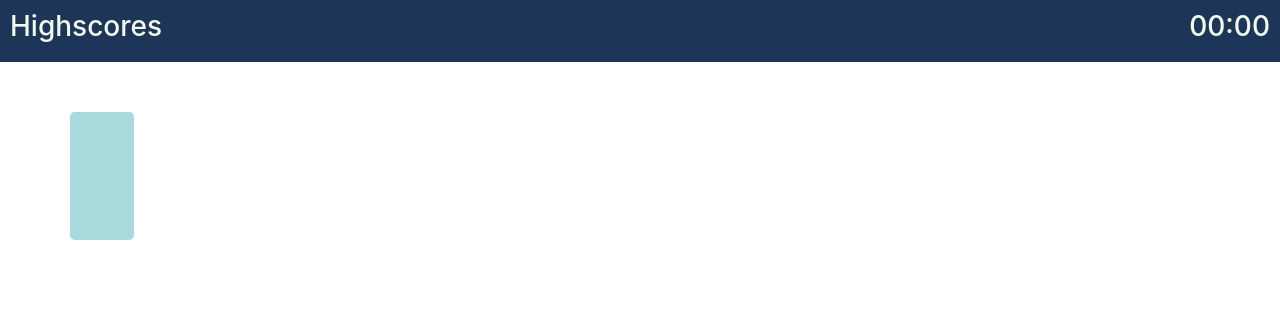
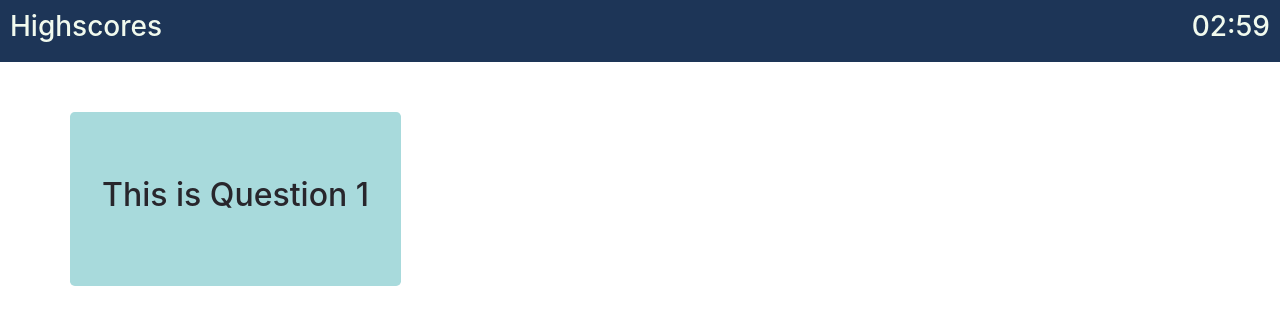
Before and after one commit to chrisfalk88/code_quiz, a plain HTML site: page index.html in a window 1280 px wide. Both pictures are taken after a click on the button "Start Quiz". Drawn offline with nearby package versions, Linux system fonts and the light colour scheme.

Commit message:
added timer functionality. added to click start function. added additional credit for timer code found on stack overflow.

```diff
--- a/index.html
+++ b/index.html
@@ -15,7 +15,7 @@
 
     <header class="d-flex justify-content-between header" >
         <h3 class="highScores">Highscores</h3>
-        <h3 class="timeRemaing">00:00</h3>
+        <h3 class="timeRemaing" id="timer">03:00</h3>
     </header>
     <div class="container">
 
@@ -26,6 +26,9 @@
                 <hr class="my-4 switchText">
                 <p class="switchText">It uses utility classes for typography and spacing to space content out within the larger container.</p>
                 <a class="btn btn-primary btn-lg switchText starQuiz" role="button">Start Quiz</a>
+
+                <h2 class="question hide"></h2>
+                <button class="answer 1 hide"></button>
               </div>
 
         </div>
--- a/script.js
+++ b/script.js
@@ -2,18 +2,22 @@
 let startQuizElement = document.querySelector(".starQuiz");
 let JumboElement = document.querySelector(".jumbotron")
 let switchedTextElement = document.querySelectorAll(".switchText");
+let questionElement = document.querySelector(".question");
+let timeDisplayedElement = document.querySelector(".timeRemaing")
+
+
 // Array of objects that will be stringified onto the page
 const questions = [
     {
-    "question": "ladkfjdslkfj",
-    "optionA": "alfadlkfjdslkjf",
-    "optionB": "akjalfkjdafkljd",
-    "optionC": "aldkfjdklfj",
-    "optionD": "aflkjdslfkjsdlkfj",
-    "correctAnswer": this.optionA
+    question: "This is Question 1",
+    optionA: "This is answer one",
+    optionB: "This is answer two",
+    optionC: "This is answer three",
+    optionD: "this is answer four",
+    correctAnswer: this.optionA
     },
     {
-    "question": "ladkfjdslkfj",
+    question: "This is Question 2",
     "optionA": "alfadlkfjdslkjf",
     "optionB": "akjalfkjdafkljd",
     "optionC": "aldkfjdklfj",
@@ -51,12 +55,45 @@ const questions = [
 
 //i originally thought this would apply hide to all my items with the class but its not.
 function beginQuiz() {
-    console.log(switchedTextElement);
     for (i = 0; i < switchedTextElement.length; i ++) {
         switchedTextElement[i].classList.add("hide");
     }
-    //switchedTextElement.forEach.add("hide");
+    questionElement.classList.remove("hide")
+    //need to create a loop to generate question and buttons from first question array
+    questionElement.textContent = questions[0].question;
 
+    //being timer on click
+    countdown(3, 0);
+}
+
+//function takes in minutes and seconds as arguments
+function countdown(minutes, seconds) {
+    // sets time in seconds
+    var time = minutes*60 + seconds;
+    //sets count down interval function for ever 1000 milisecond
+    var interval = setInterval(function() {
+        //sets a variable and grabs the timdisplayedelement
+        var el = timeDisplayedElement;
+        // if the time is 0 then end the counter
+        if(time == 0) {
+            //set up code to move onto displaying the score here
+            el.innerHTML = "Move on to next date...";
+            //stops timer
+            clearInterval(interval);
+        }
+        // takes total number of seconds, divides by 60 to get minutes left, adds 0 if under ten
+        var minutes = Math.floor( time / 60 );
+        if (minutes < 10) minutes = "0" + minutes;
+        // takes total seconds and takes left over of division via modulous to get seconds remaining
+        var seconds = time % 60;
+        if (seconds < 10) seconds = "0" + seconds;
+        //formats the timer nicely
+        var text = minutes + ':' + seconds;
+        //writes the current time to the HTML doc
+        el.textContent = text;
+        //decreases the counter by 1
+        time--;
+    }, 1000);
 }
 
 
```
Also changed, not shown: 1 other file.
